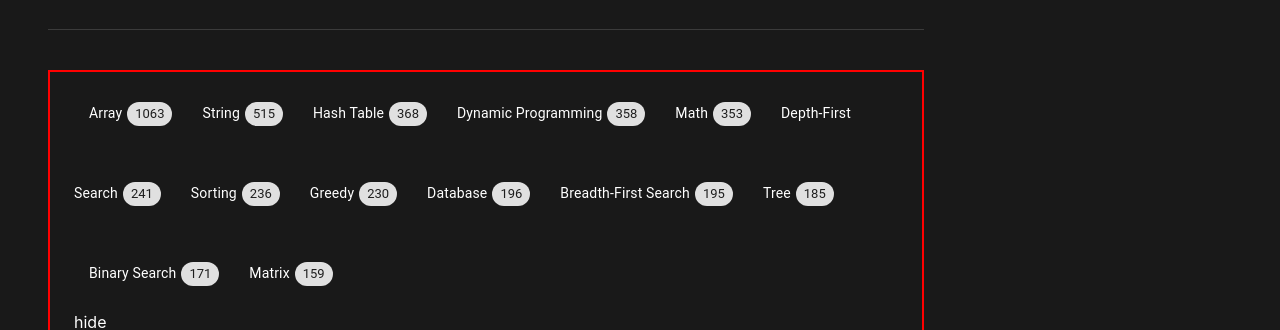
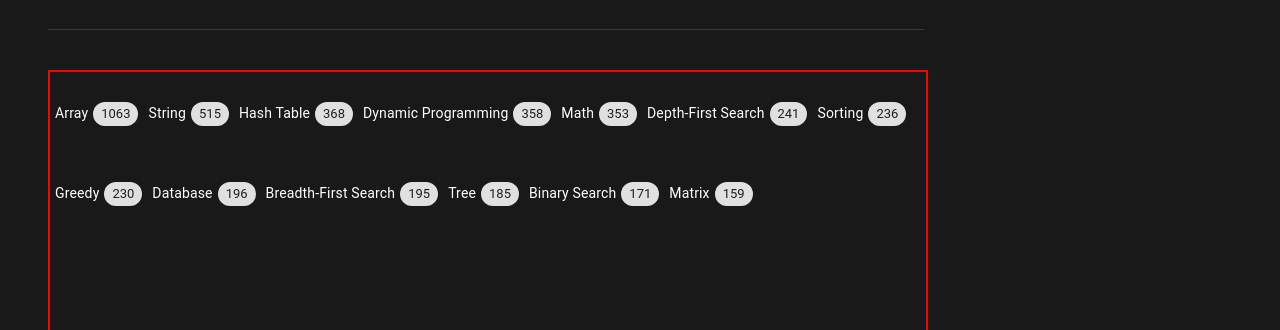
Before and after one commit to mohitCodepy/react-material-ui, a React (Create React App) app: page / in a window 1280 px wide. Shown: the part 472-802 px from the top of the page. Built offline with nearby package versions, Linux system fonts and the light colour scheme.

Commit message:
drawer bug resolved

```diff
--- a/src/components/Drawer.js
+++ b/src/components/Drawer.js
@@ -1,4 +1,4 @@
-import React, { useState } from 'react'
+import React, { useState, useEffect } from 'react'
 import { Container, Box, Typography, Chip } from '@material-ui/core'
 import drawerData from '../Jsondata/drawerData.json'
 
@@ -8,28 +8,29 @@ export default function Drawer() {
     const [overFlow, setoverFlow] = useState('auto');
     const changeHeight = () => {
         console.log('clicked')
-        setdivHeight('5vh');
-        setoverFlow('hide');
+        divHeight === '80vh' ? setdivHeight('9vh') : setdivHeight('80vh') ;
+        overFlow === 'auto'? setoverFlow('hidden'): setoverFlow('auto')
     }
+
 
     return (
         <div>
             <Container style={{ marginTop: '40px' }}>
-                <Container style={{ justifyContent: 'space-between', color: 'white', margin: '20px auto', width: '100%', border: '2px solid red' }}>
-                    <Box sx={{ color: 'white', lineHeight: '80px', height: { divHeight }, overflow: { overFlow } }}>
-                    {drawerData['data'].map((dt)=>{
-                        return (
-                            <a href='/' key={dt.name} style={{'margin': '15px', 'color': 'white', 'textDecoration': 'none'}}>
-                                <Typography style={{'display': 'inline', 'marginRight': '5px'}} variant="body2">{dt.name}</Typography>
-                                <Chip label={dt.num} size="small"/>
-                            </a>
-                        )
-                    })}
+                <Box>
+                    <Box sx={{ color: 'white',  margin: '20px auto', width: '100%', border: '2px solid red', color: 'white', 'textAlign': 'left', lineHeight: '80px', height: divHeight , overflow:  overFlow }}>
+                        {drawerData['data'].map((dt) => {
+                            return (
+                                <a href='/' key={dt.name} style={{ 'margin': '5px', 'color': 'white', 'textDecoration': 'none' }}>
+                                    <Typography style={{ 'display': 'inline', 'marginRight': '5px' }} variant="body2">{dt.name}</Typography>
+                                    <Chip label={dt.num} size="small" />
+                                </a>
+                            )
+                        })}
                     </Box>
                     <Box sx={{ width: '100%' }} onClick={changeHeight}>
                         hide
                     </Box>
-                </Container>
+                </Box>
             </Container>
         </div>
     )
```
